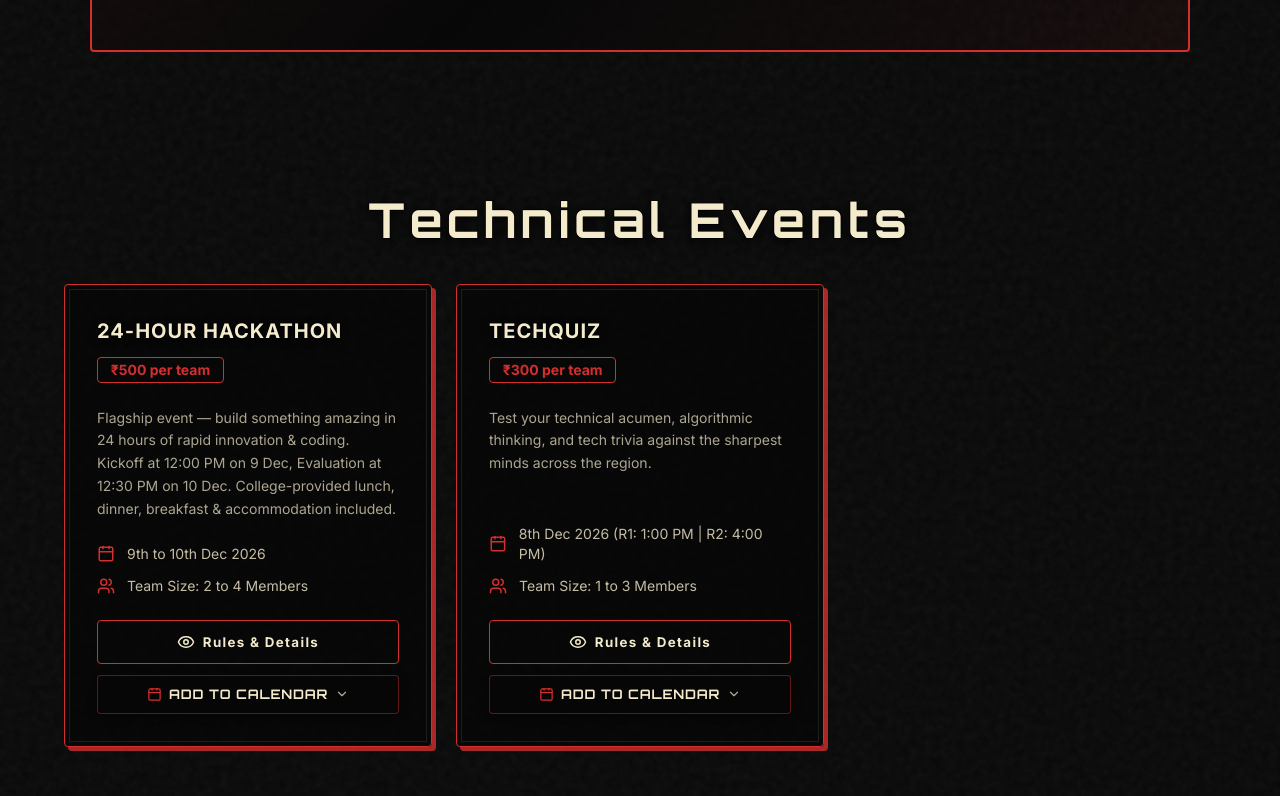
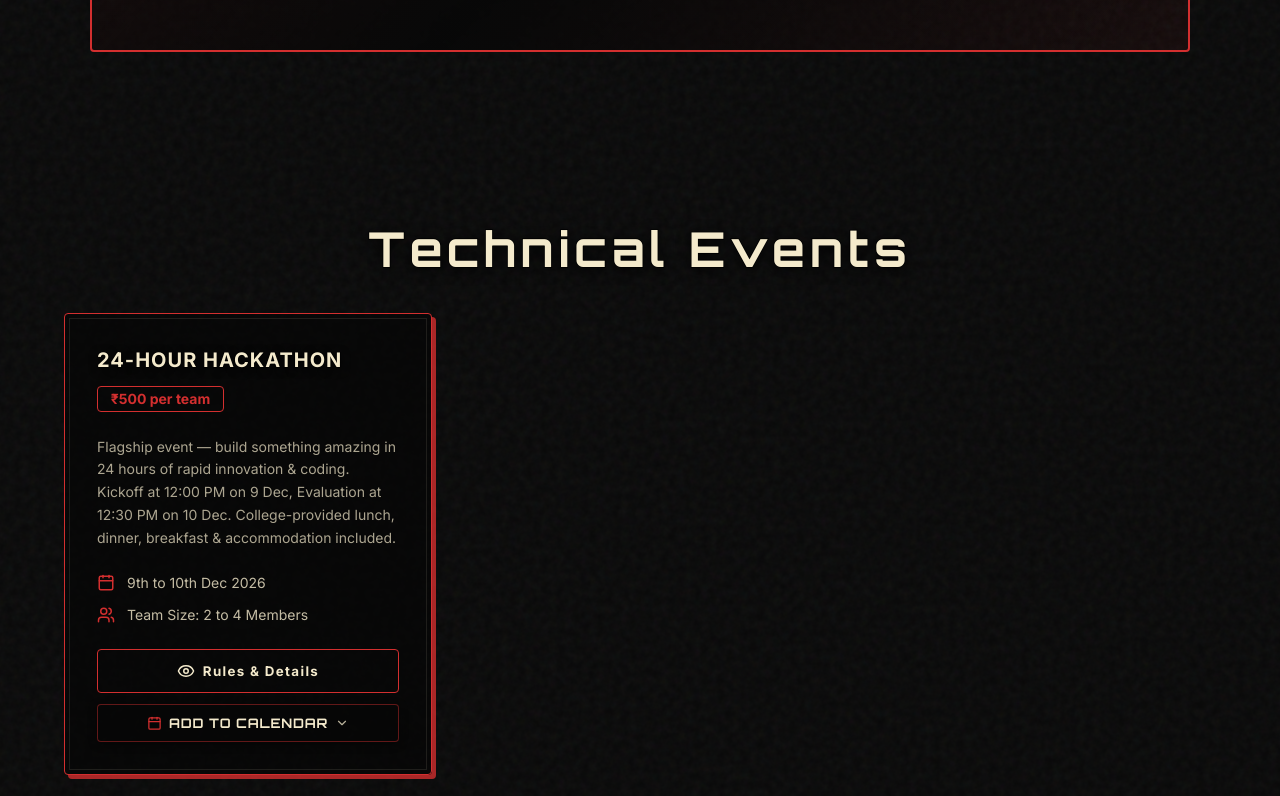
Before and after one commit to akshbir17/techfest, a React (Vite) app: page / in a window 1280 px wide. Shown: the part 2664-3460 px from the top of the page. Built offline with nearby package versions, Linux system fonts and the light colour scheme.

Commit message:
feat(events): hide non-hackathon events on Events page behind SHOW_ALL_EVENTS toggle

```diff
--- a/src/pages/EventsPage.jsx
+++ b/src/pages/EventsPage.jsx
@@ -15,6 +15,9 @@ const formatPrice = (price) => {
   const cleaned = str.replace(/^[â‚¹?\s]+/, '').replace(/^₹\s*/, '');
   return `₹${cleaned}`;
 };
+
+// Set to true to reveal all fest events (TechQuiz, Photography, Games)
+const SHOW_ALL_EVENTS = false;
 
 const EventCategory = ({ title, events, delay, onOpenRules }) => {
   return (
@@ -351,10 +354,12 @@ const EventsPage = ({ isEmbedded = false }) => {
 
       <EventCategory
         title="Technical Events"
-        events={technicalEvents}
+        events={SHOW_ALL_EVENTS ? technicalEvents : technicalEvents.filter((e) => e.id === 'hackathon')}
         delay={0.2}
         onOpenRules={(event) => setSelectedRuleEvent(event)}
       />
+      {SHOW_ALL_EVENTS && (
+        <>
           <EventCategory
             title="Creative Events"
             events={creativeEvents}
@@ -367,6 +372,8 @@ const EventsPage = ({ isEmbedded = false }) => {
             delay={0.6}
             onOpenRules={(event) => setSelectedRuleEvent(event)}
           />
+        </>
+      )}
 
       {/* Modals portalled to document.body so they stay above all stacking contexts */}
       {typeof document !== 'undefined' && createPortal(
```
Lines whose indentation alone changed are shown as unchanged.
